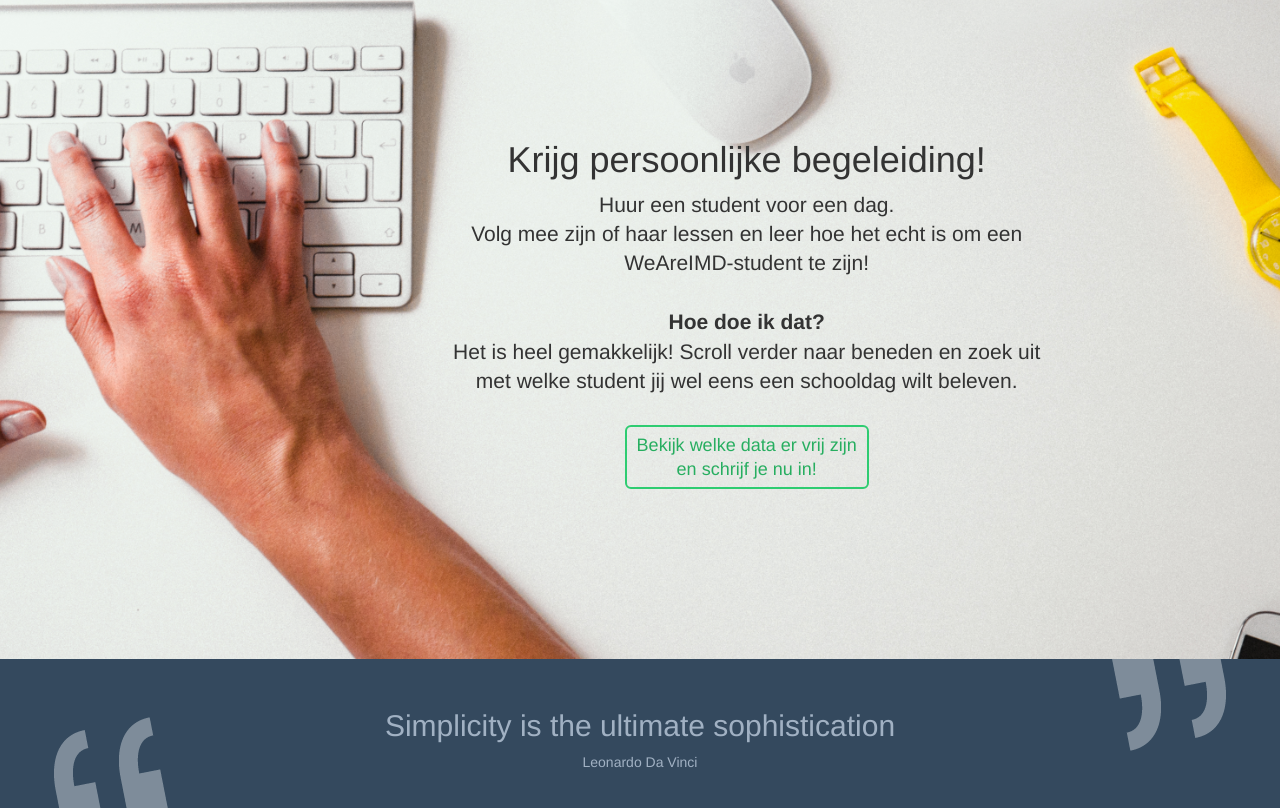
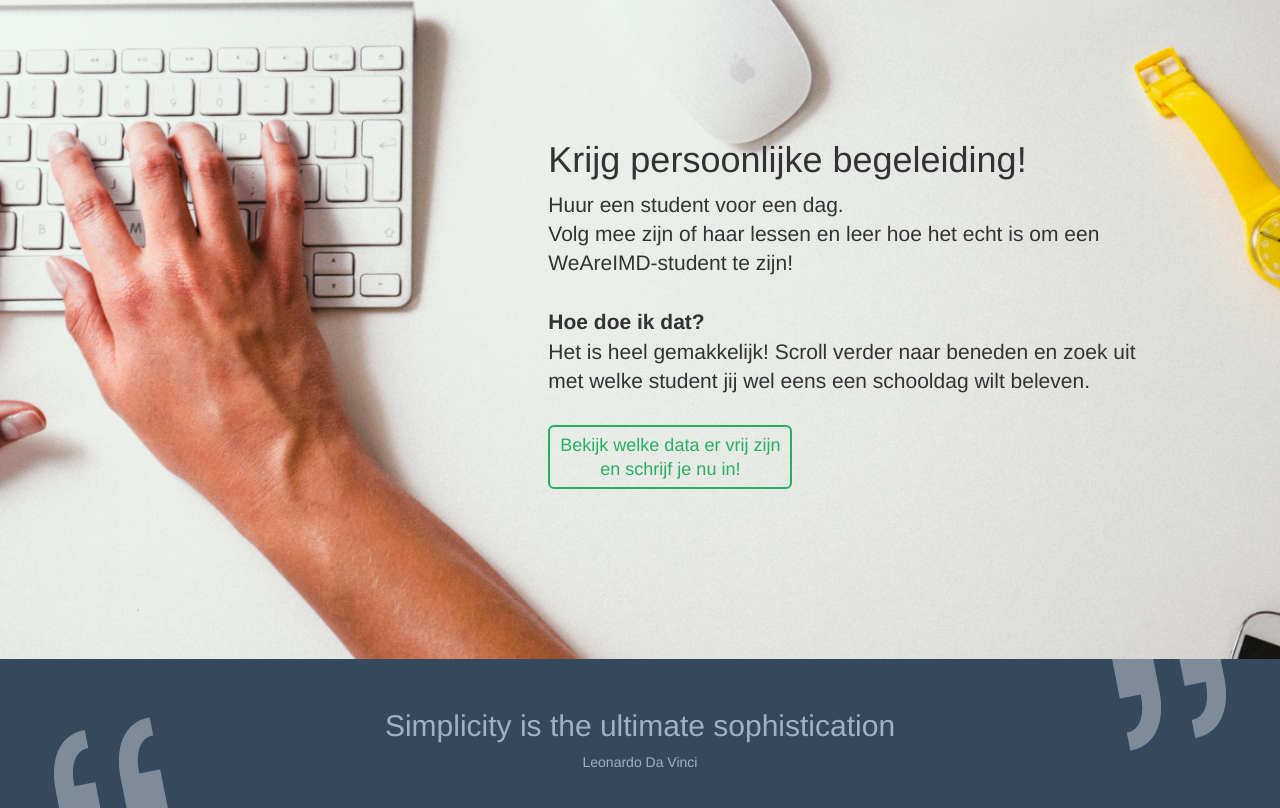
Before and after one commit to dirixtom/php1_proj, a PHP site: page /homepage.php in a window 1280 px wide. Shown: the part 62-870 px from the top of the page. Run offline with PHP 8.4, Linux system fonts and the light colour scheme.

Commit message:
Kleine aanpassing aan style homepage

```diff
--- a/css/style.css
+++ b/css/style.css
@@ -80,7 +80,7 @@ input {
 }
 
 .btn {
-	background-color: #2ecc71;
+	background-color: #27ae60;
 	color: #ecf0f1;
 }
 
@@ -97,7 +97,7 @@ input {
 	padding-left: 10px;
 	padding-right: 10px;
 	color:#27ae60;
-	border: 2px solid #2ecc71;
+	border: 2px solid #27ae60;
 	text-align: center;
 	outline: none;
 	text-decoration: none;
@@ -107,6 +107,7 @@ input {
 .ghost-button-transition:hover,
 .ghost-button-transition:active {
 	background-color:#27ae60;
+	border: 2px solid #27ae60;
 	color:#ecf0f1;
 	transition: background-color 0.3s ease-in,
 	            color 0.3s ease-in;
--- a/homepage.php
+++ b/homepage.php
@@ -21,8 +21,8 @@
 
 <div class="container-fluid">
 
-   	<div class="row text-center intro">
-   		<div class="col-md-4">
+   	<div class="row text-left intro">
+   		<div class="col-md-5">
        	</div>
        	<div class="col-md-6">
 	        <h1>Krijg persoonlijke begeleiding!</h1>
```
